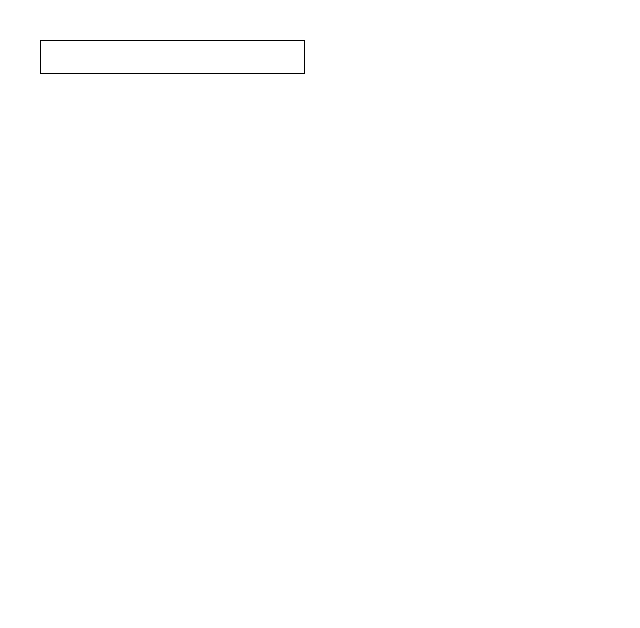
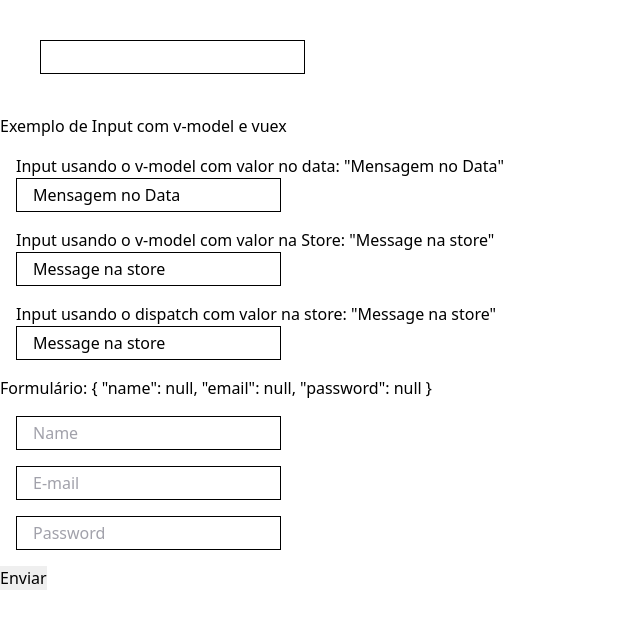
Before and after one commit to edivandecastro/custom-component, a Vue app: page /example-input-vmodel-vuex in a window 1280 px wide. Shown: the top 628 px of the page, without its empty margins (0-640 px from the left). Built offline with nearby package versions, Linux system fonts and the light colour scheme.

Commit message:
Implemented example for input using vuex with v-model

```diff
--- a/src/main.js
+++ b/src/main.js
@@ -1,6 +1,7 @@
 import Vue from "vue";
 import App from "./App.vue";
-import Store from "./store";
+import store from "./store";
+import router from "./router";
 import Vuex from "vuex";
 
 Vue.use(Vuex);
@@ -10,6 +11,7 @@ import "./assets/tailwind.css";
 Vue.config.productionTip = false
 
 new Vue({
-  Store,
+  store,
+  router,
   render: h => h(App),
 }).$mount('#app')
--- /dev/null
+++ b/src/router/index.js
@@ -0,0 +1,21 @@
+import Vue from "vue";
+import Router from "vue-router";
+import ExampleVModel from "../views/ExampleVModel.vue";
+
+Vue.use(Router);
+
+const routes = [
+  {
+    path: "/example-input-vmodel-vuex",
+    name: "example",
+    component: ExampleVModel,
+  },
+];
+
+const router = new Router({
+  mode: "history",
+  base: process.env.BASE_URL,
+  routes,
+});
+
+export default router;
--- /dev/null
+++ b/src/views/ExampleVModel.vue
@@ -0,0 +1,97 @@
+<template>
+  <div class="hello">
+    <div class="m-1">
+      Input usando o v-model com valor no data: "{{ messageData }}"
+      <BaseInput type="text" required placeholder="usando o v-model" v-model="messageData" />
+    </div>
+
+    <div class="m-1">
+      Input usando o v-model com valor na Store: "{{ message }}"
+      <BaseInput type="text" required placeholder="usando o v-model" v-model="message" />
+    </div>
+
+    <div class="m-1">
+      Input usando o dispatch com valor na store: "{{ messageStore }}"
+      <BaseInput
+        type="text"
+        required
+        :value="messageStore"
+        placeholder="usando o dispatch do VUEX"
+        :dispatch="setMessage"
+      />
+    </div>
+
+    <form>
+      Formulário: {{ userData }}
+      <div class="m-1">
+        <BaseInput type="text" required placeholder="Name" v-model="userData.name" />
+      </div>
+      <div class="m-1">
+        <BaseInput type="email" required placeholder="E-mail" v-model="userData.email" />
+      </div>
+      <div class="m-1">
+        <BaseInput type="password" required placeholder="Password" v-model="userData.password" />
+      </div>
+      <input type="submit" value="Enviar" />
+    </form>
+  </div>
+</template>
+
+<script>
+import { mapState, mapActions } from "vuex";
+import BaseInput from "../components/BaseInput.vue";
+
+export default {
+  name: "ExampleVModel",
+
+  components: {
+    BaseInput,
+  },
+
+  data() {
+    return {
+      messageData: "Mensagem no Data",
+      userData: {},
+    };
+  },
+
+  created() {
+    this.userData = { ...this.user };
+  },
+
+  computed: {
+    // Quando usa-se o input com dispatch e os valores da store, é necessário mapear esses valores que serão
+    // passados para o value do input como segue abaixo:
+    ...mapState({
+      messageStore: (state) => {
+        return state.message;
+      },
+      user: (state) => {
+        return state.user;
+      },
+    }),
+    // Quando usa-se o input com v-model e os valores da store, é necessário associar esses valores com os
+    // dados computados como segue abaixo:
+    message: {
+      get() {
+        return this.$store.state.message;
+      },
+      set(value) {
+        this.$store.dispatch("setMessage", value);
+      },
+    },
+  },
+
+  // Quando usa-se o input com dispatch e os valores da store, é necessário mapear a action que será passada
+  // para o dispatch como segue abaixo:
+  methods: {
+    ...mapActions(["setMessage"]),
+  },
+};
+</script>
+
+<style scoped>
+.m-1 {
+  margin: 1em;
+}
+</style>
--- a/src/views/Home.vue
+++ b/src/views/Home.vue
@@ -1,6 +1,10 @@
 <template>
   <div>
     <BaseInput type="text" class="m-10" />
+
+    <router-link to="/example-input-vmodel-vuex">Exemplo de Input com v-model e vuex</router-link>
+
+    <router-view></router-view>
   </div>
 </template>
 
```
